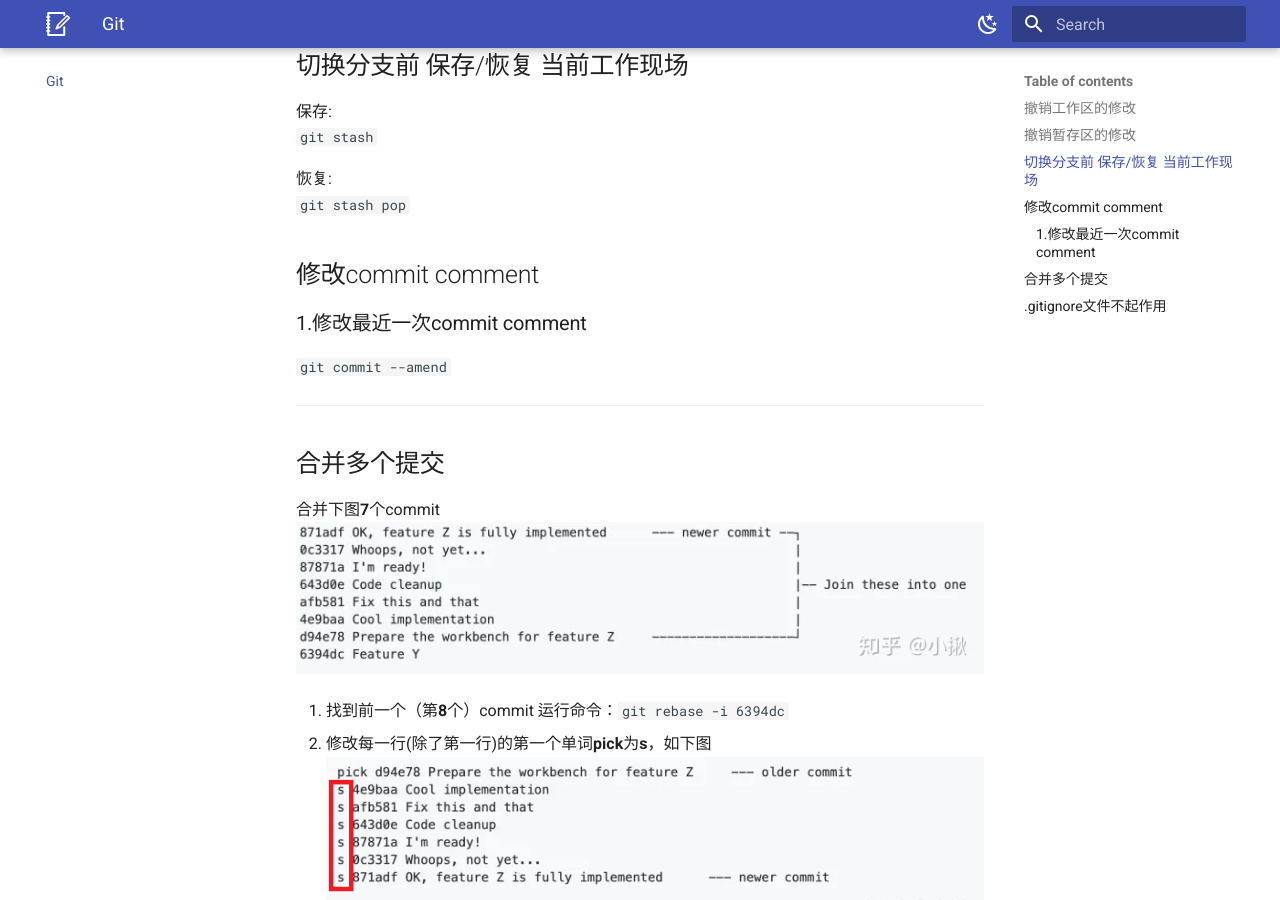
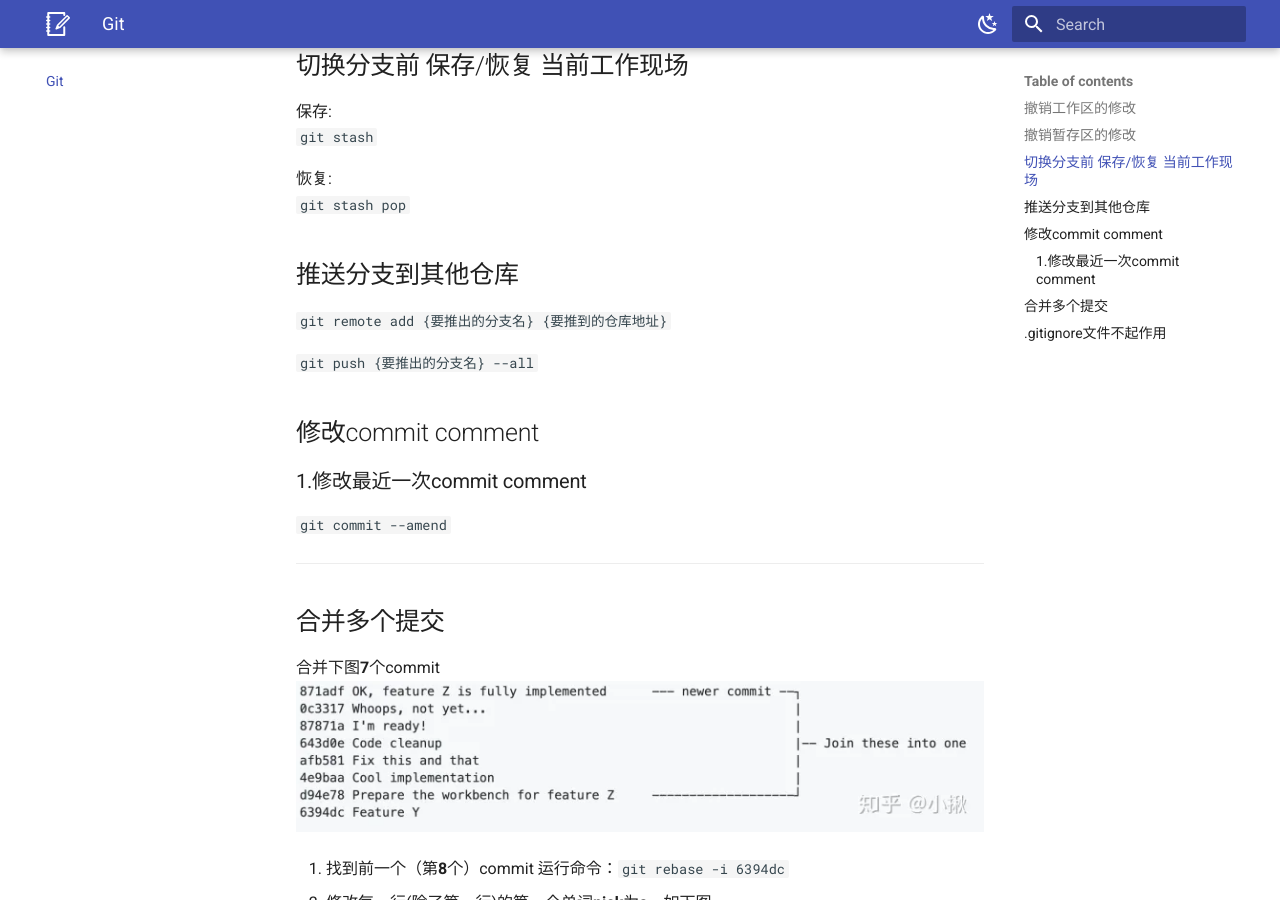
Before and after one commit to mjw879/my-note, an MkDocs documentation site: the page built from docs/Git/tutorial.md, in a window 1280 px wide and 900 px high, scrolled down 413 px. Built offline with MkDocs 1.6.1 and Material for MkDocs 9.7.7, drawn with Linux system fonts in a browser that asks for light colours.

Commit message:
git: add推送分支到其他仓库

```diff
--- a/docs/Git/tutorial.md
+++ b/docs/Git/tutorial.md
@@ -17,6 +17,12 @@
 
 恢复:
 `git stash pop`
+
+## 推送分支到其他仓库
+
+`git remote add {要推出的分支名} {要推到的仓库地址}`
+
+`git push {要推出的分支名} --all`
 
 ## 修改commit comment
 
```
